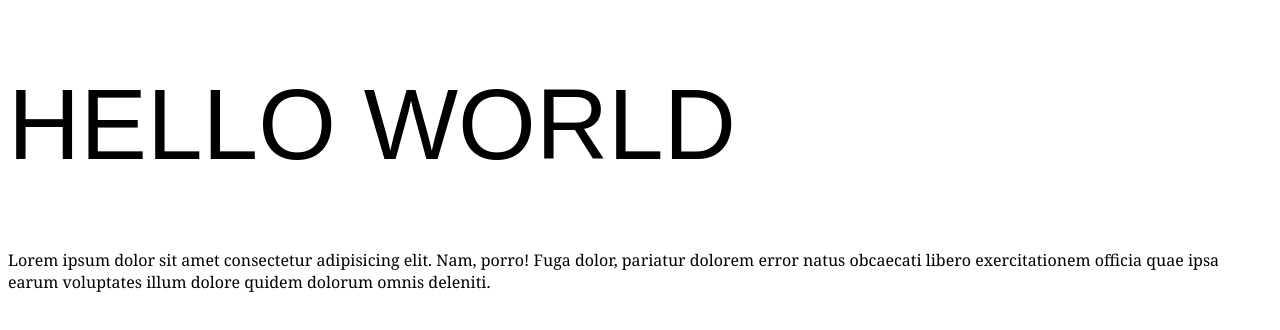
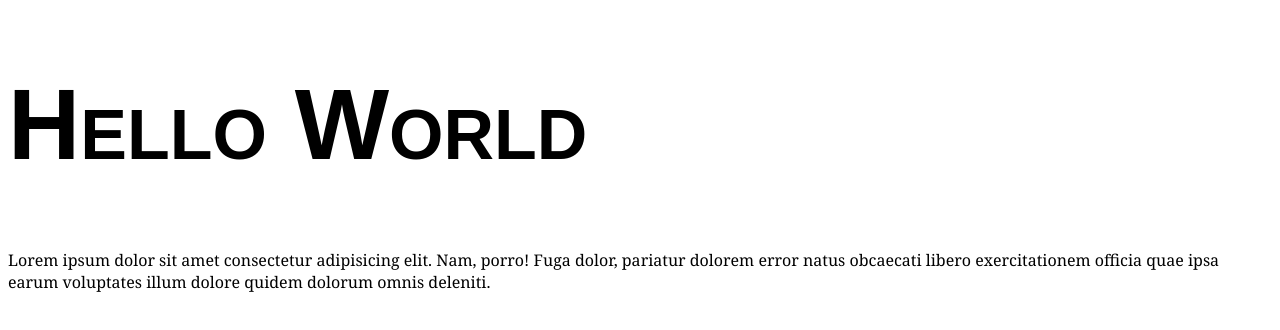
Before and after one commit to Auliyando/Aul-belajar-dasar-CSS, a plain HTML site: page Latihan 2/index.html in a window 1280 px wide. Drawn offline with Linux system fonts and the light colour scheme.

Commit message:
font-variant

```diff
--- a/Latihan 2/index.html
+++ b/Latihan 2/index.html
@@ -1,11 +1,11 @@
 <!DOCTYPE html>
 <html>
 <head>
-    <title>Embed CSS</title>
+    <title>FONT CSS</title>
     <link rel="stylesheet" href="style.css">
 </head>
 <body>
-    <h1>HELLO WORLD</h1>
+    <h1>Hello World</h1>
     <p>Lorem ipsum dolor sit amet consectetur adipisicing elit. Nam, porro! Fuga dolor, pariatur dolorem error natus obcaecati libero exercitationem officia quae ipsa earum voluptates illum dolore quidem dolorum omnis deleniti.</p>
 </body>
 </html>
--- a/Latihan 2/style.css
+++ b/Latihan 2/style.css
@@ -1,7 +1,7 @@
 h1{
     font-family: Arial, Helvetica, sans-serif;
     font-size: 100px;
-    font-weight: normal;
+    font-variant: small-caps;
 }
 p{
     font-family: Georgia, 'Times New Roman', Times, serif;
```
